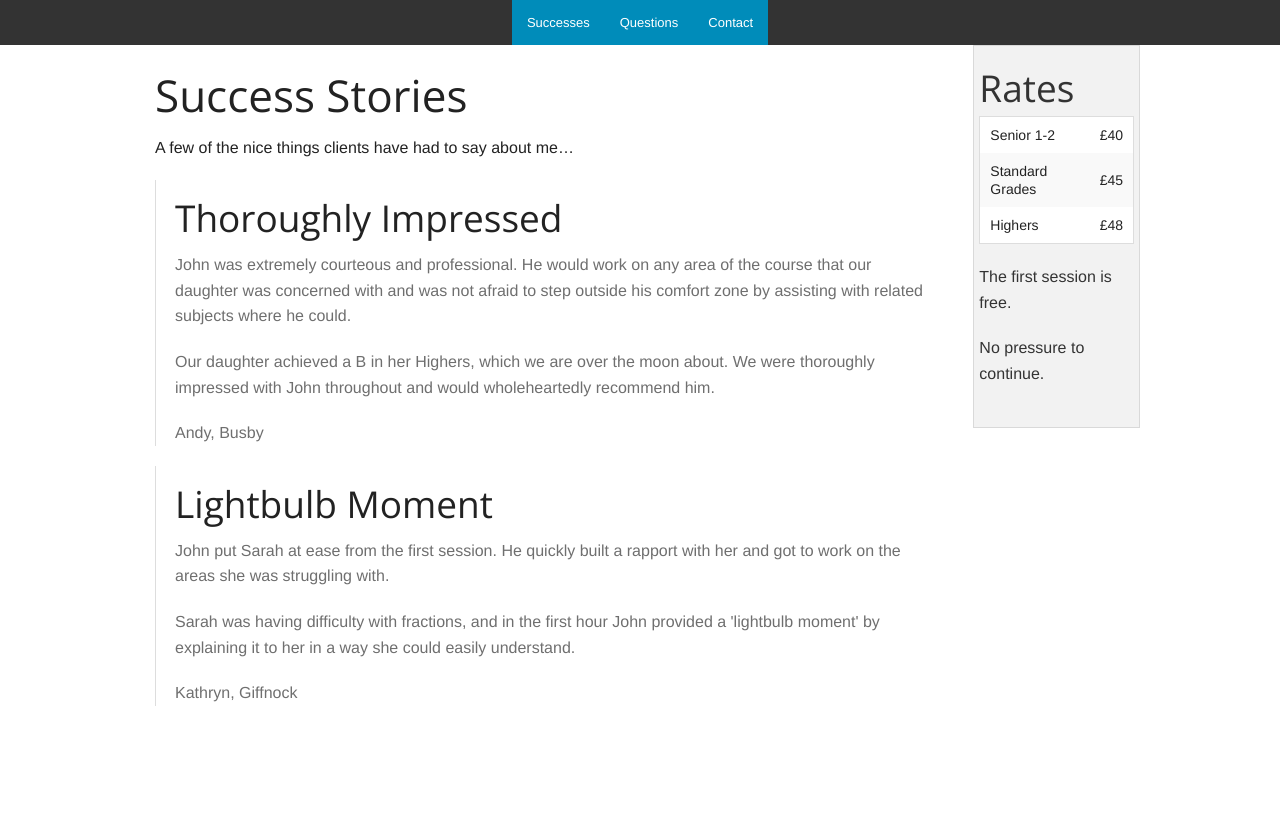
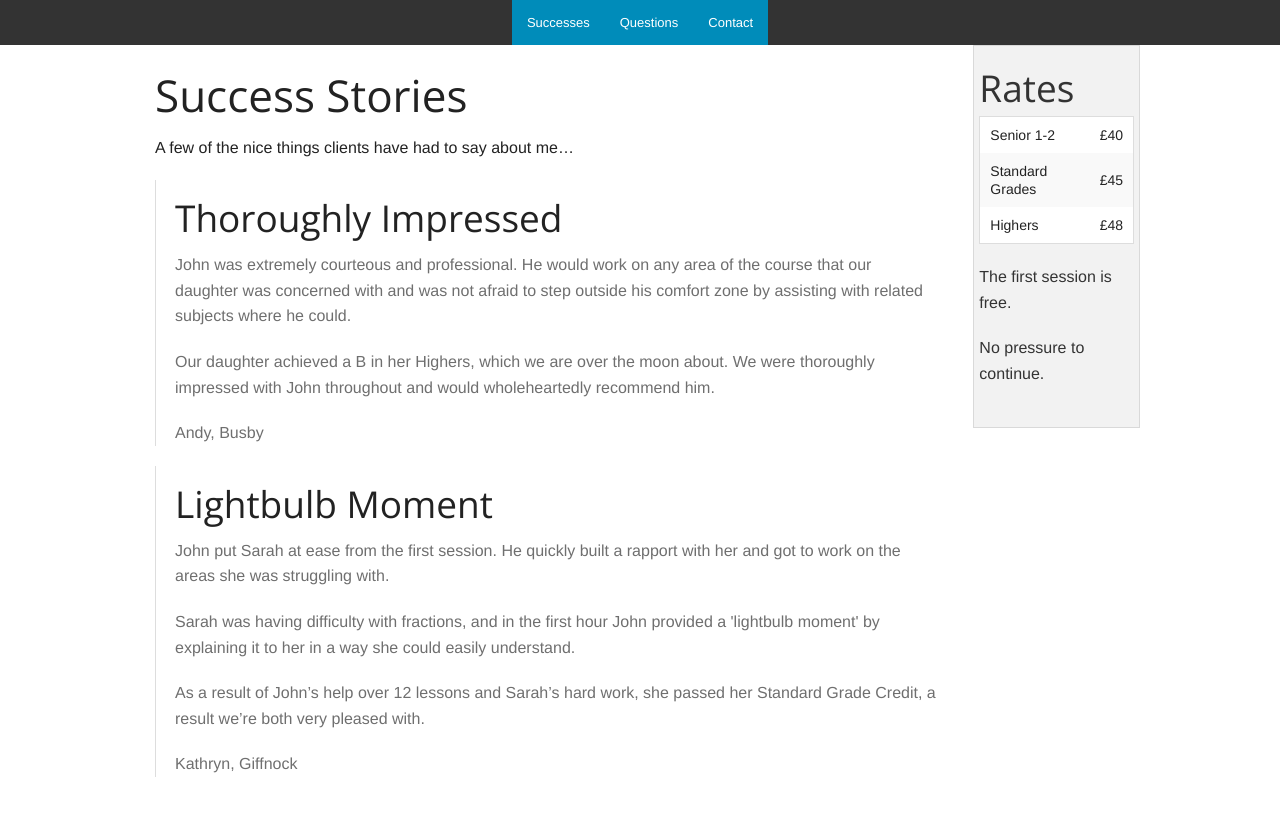
Before and after one commit to johngallagher/jgtutoring, a Jekyll site: the page built from successes/index.md, in a window 1280 px wide. Shown: the top 816 px of the page. Built offline with Jekyll 4.4.1, drawn with Linux system fonts in a browser that asks for light colours.

Commit message:
Updated testimonials.yml

```diff
--- a/_data/testimonials.yml
+++ b/_data/testimonials.yml
@@ -9,3 +9,4 @@
   quote:
     - paragraph: "John put Sarah at ease from the first session. He quickly built a rapport with her and got to work on the areas she was struggling with."
     - paragraph: "Sarah was having difficulty with fractions, and in the first hour John provided a 'lightbulb moment' by explaining it to her in a way she could easily understand."
+    - paragraph: "As a result of John’s help over 12 lessons and Sarah’s hard work, she passed her Standard Grade Credit, a result we’re both very pleased with."
```
